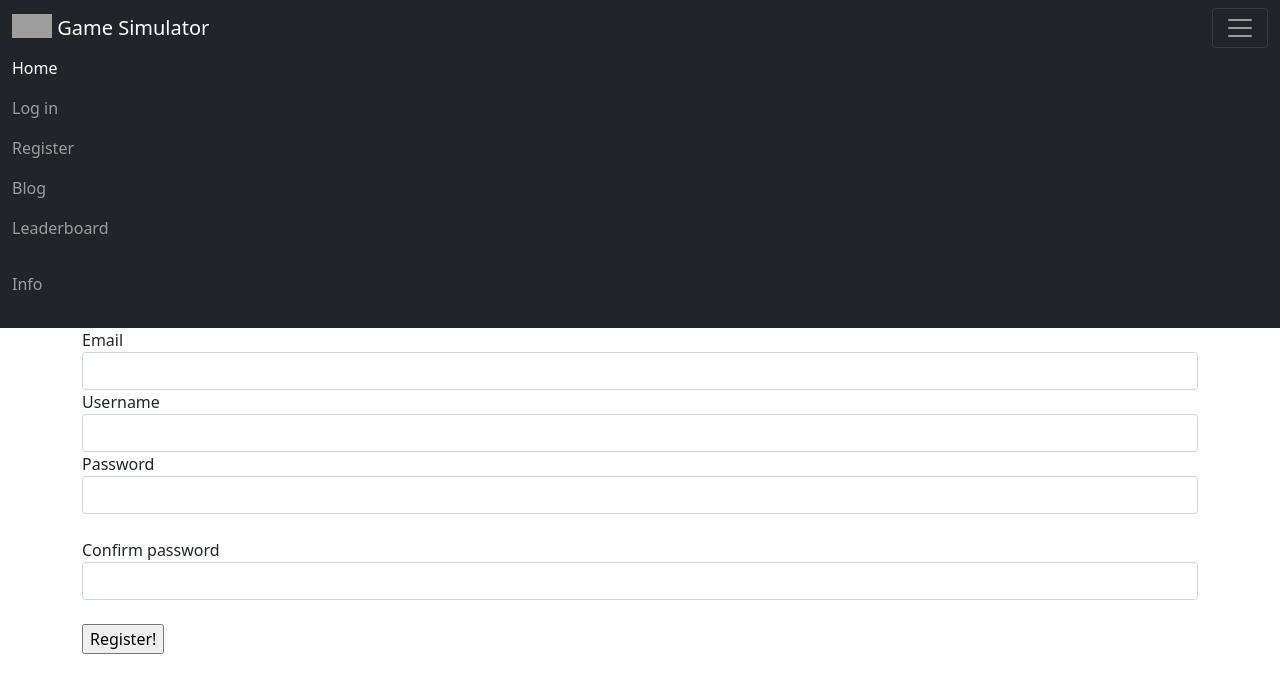
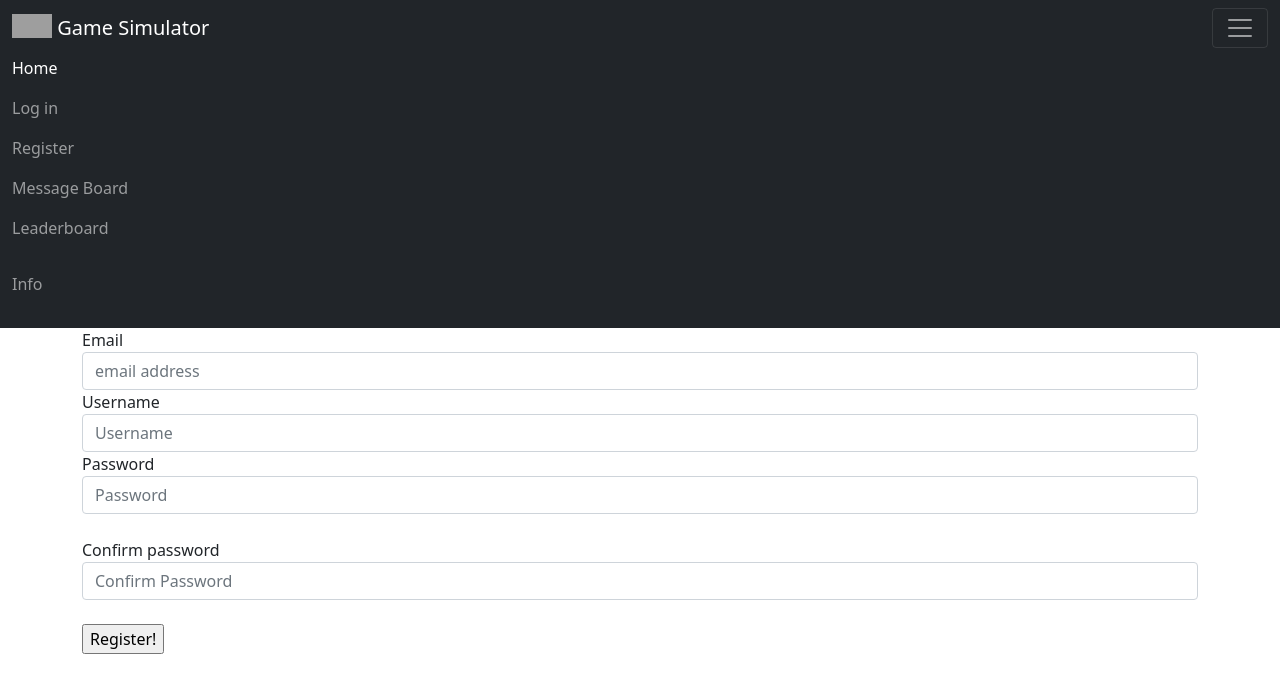
Before and after one commit to gueladjo/Mastermind-Challenge, a Flask app: page /register in a window 1280 px wide, after a click that opens the changed part. Shown: the top 693 px of the page. Run offline with Flask 2, Linux system fonts and the light colour scheme; some libraries are stand-ins or nearby versions; grey boxes are pictures that could not be loaded.

Commit message:
fixed bugs

```diff
--- a/mastermindweb/templates/base.html
+++ b/mastermindweb/templates/base.html
@@ -10,6 +10,8 @@
 
     <meta charset="utf-8">
     <title></title>
+
+
   </head>
   <body >
 
@@ -62,7 +64,7 @@
 
 
             <li class="nav-item">
-              <a class="nav-link" href="{{ url_for('core.blog') }}">Blog</a>
+              <a class="nav-link" href="{{ url_for('core.blog') }}">Message Board</a>
             </li>
 
             <li class="nav-item">
--- /dev/null
+++ b/mastermindweb/templates/game_pages/gamepage.css
@@ -0,0 +1,4 @@
+h2{
+
+    color: blue;
+}
--- a/mastermindweb/templates/game_pages/levelpage.html
+++ b/mastermindweb/templates/game_pages/levelpage.html
@@ -4,7 +4,7 @@
     <p>
 
     </p>
-    <h1>Please select difficulty:</h1>
+    <h1 class="">Please select difficulty:</h1>
 
 <br>
 <br>
--- a/mastermindweb/templates/index.html
+++ b/mastermindweb/templates/index.html
@@ -9,7 +9,7 @@
   <p class="lead">Create your account and discover more ways to play and win </p>
   <hr class="my-4">
   <p>Test your skills by climbing up the leaderboard chart</p>
-  <a class="btn btn-primary btn-lg" href="#" role="button">Learn more</a>
+  <a class="btn btn-primary btn-lg" href="{{ url_for('core.info') }}" role="button">About Us</a>
 </div>
 
 
--- a/mastermindweb/templates/info.html
+++ b/mastermindweb/templates/info.html
@@ -1,7 +1,7 @@
 {% extends "base.html" %}
 {% block content %}
 <div class="jumbotron">
-  <h1>Info about our Company</h1>
+  <h1>Info about our company</h1>
   <p>Welcome to Game Simulator, the leading online games site, where you can play a huge range of free online games including action games, sports games, puzzle games, mobile games, iPhone games, Android games and many more.</p>
 </div>
 
--- a/mastermindweb/templates/register.html
+++ b/mastermindweb/templates/register.html
@@ -5,20 +5,23 @@
     {{ form.hidden_tag() }}
     <div class="form-group">
         {{ form.email.label }}
-        {{ form.email(class_="form-control", size=32) }}
+        {{ form.email(class_="form-control", size=32, placeholder="email address") }}
     </div>
     <div class="form-group">
         {{ form.username.label }}
-        {{ form.username(class_="form-control", size=32) }}
+        {{ form.username(class_="form-control", size=32, placeholder="Username") }}
     </div>
     <div class="form-group">
         {{ form.password.label }}
-        {{ form.password(class_="form-control", size=32) }}
+        {{ form.password(class_="form-control", size=32, placeholder="Password") }}
     </div><br>
     <div class="form-group">
         {{ form.pass_confirm.label }}
-        {{ form.pass_confirm(class_="form-control", size=32) }}
+        {{ form.pass_confirm(class_="form-control", size=32, placeholder="Confirm Password") }}
     </div><br>
     {{ form.submit(class_="form form-horizontal") }}
 </form>
+
+
+
 {% endblock %}
```
Also changed, not shown: mastermindweb/models.py (+19 -0 lines), mastermindweb/templates/game_pages/gamepage.html (+8 -6 lines), mastermindweb/templates/login.html (+14 -2 lines), mastermindweb/templates/viewblogposts.html (+20 -0 lines).
